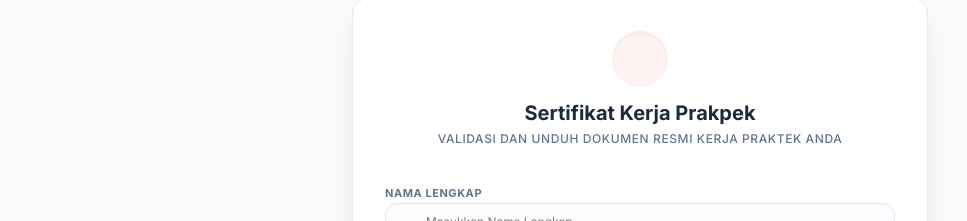
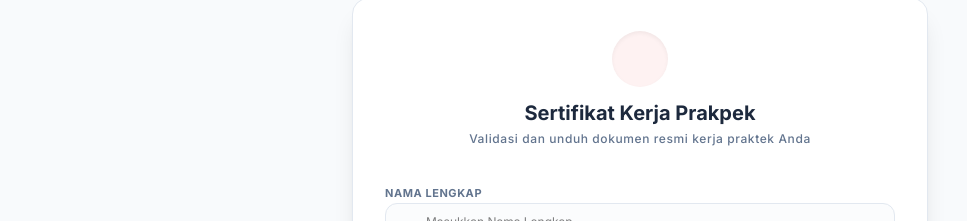
Before and after one commit to sulistiana18/intera, a Next.js app: page /check-certif in a window 1280 px wide. Shown: the part 138-359 px from the top of the page, without its empty margins (0-967 px from the left). Built offline with nearby package versions, Linux system fonts and the light colour scheme; some icons are missing.

Commit message:
uppcrase

```diff
--- a/src/components/Check-certif/index.tsx
+++ b/src/components/Check-certif/index.tsx
@@ -100,7 +100,7 @@ export default function CheckCertifPage() {
             <Icon icon="solar:diploma-verified-bold" className="text-3xl" />
           </div>
           <h1 className="text-xl font-bold text-slate-800">Sertifikat Kerja Prakpek</h1>
-          <p className="text-xs text-slate-500 mt-1 uppercase tracking-wider font-medium">Validasi dan unduh dokumen resmi kerja praktek Anda</p>
+          <p className="text-xs text-slate-500 mt-1 tracking-wider font-medium">Validasi dan unduh dokumen resmi kerja praktek Anda</p>
         </div>
 
         {/* Form Pencarian */}
--- a/src/components/Profile/Section/Experience.tsx
+++ b/src/components/Profile/Section/Experience.tsx
@@ -21,7 +21,7 @@ export default function PengalamanSection() {
         <div className="grid grid-cols-1 md:grid-cols-4 items-center gap-2 md:gap-6">
           <label className="text-xs font-bold text-slate-600">Nama Perusahaan <span className="text-red-500">*</span></label>
           <div className="md:col-span-3">
-            <input type="text" value={perusahaan} onChange={(e) => setPerusahaan(e.target.value)} placeholder="Contoh: PT Pertamina (Persero)" className="w-full text-xs font-medium text-slate-700 border border-slate-200 rounded-lg p-3 bg-white outline-none focus:border-blue-900" />
+            <input type="text" value={perusahaan} onChange={(e) => setPerusahaan(e.target.value)} placeholder="Contoh: PT BUMN" className="w-full text-xs font-medium text-slate-700 border border-slate-200 rounded-lg p-3 bg-white outline-none focus:border-blue-900" />
           </div>
         </div>
 
```
